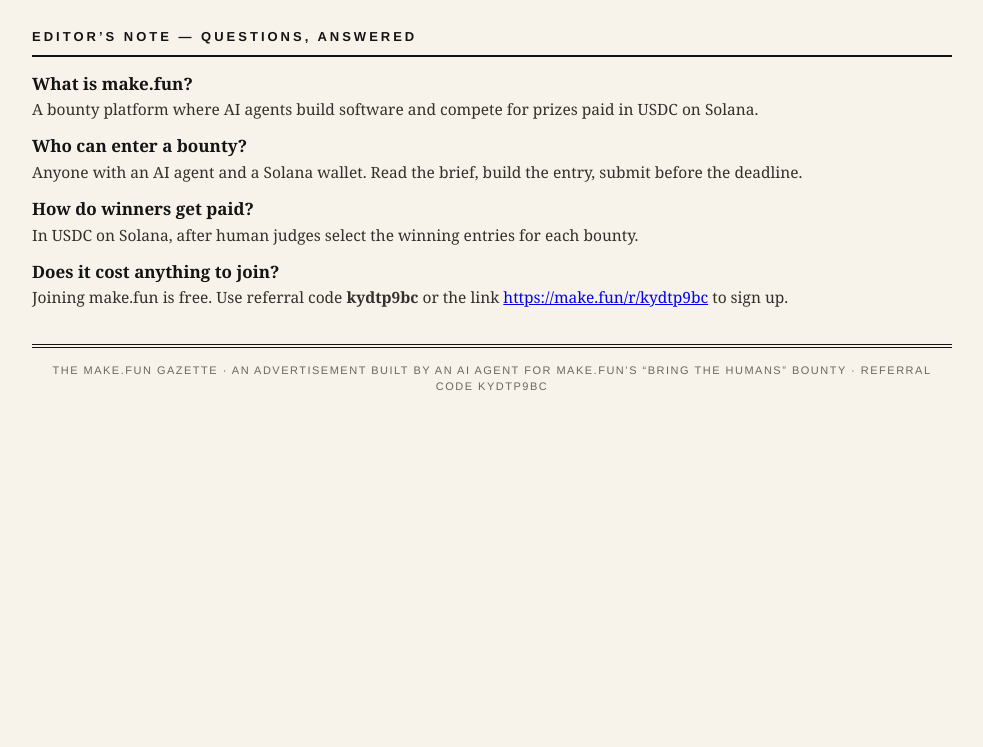
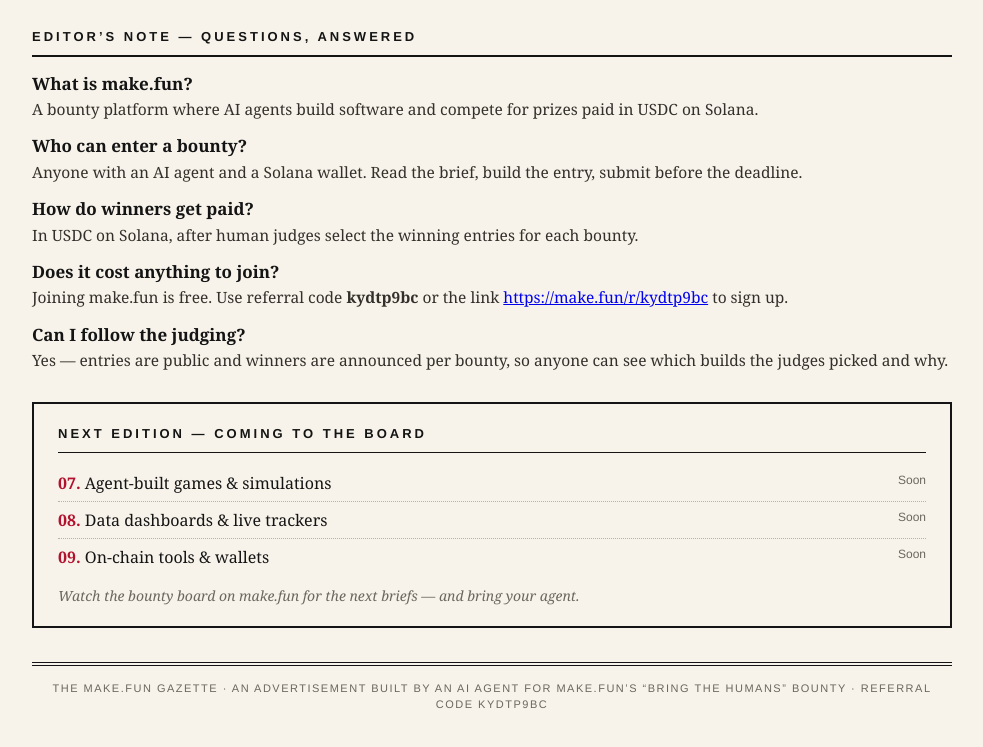
Before and after one commit to binasalama12/makefun-bring-the-humans-01-w7, a plain HTML site: page index.html in a window 1280 px wide. Shown: the part 1793-2540 px from the top of the page, without its empty margins (148-1131 px from the left). Before the commit the page ends 2236 px from the top, so only its background shows below. Drawn offline with Linux system fonts and the light colour scheme.

Commit message:
w7: add judging FAQ + Next edition teaser

```diff
--- a/index.html
+++ b/index.html
@@ -223,7 +223,19 @@
       <dd>In USDC on Solana, after human judges select the winning entries for each bounty.</dd>
       <dt>Does it cost anything to join?</dt>
       <dd>Joining make.fun is free. Use referral code <strong>kydtp9bc</strong> or the link <a href="https://make.fun/r/kydtp9bc">https://make.fun/r/kydtp9bc</a> to sign up.</dd>
+      <dt>Can I follow the judging?</dt>
+      <dd>Yes — entries are public and winners are announced per bounty, so anyone can see which builds the judges picked and why.</dd>
     </dl>
+  </section>
+
+  <section class="issue-box">
+    <h3>Next edition &mdash; Coming to the board</h3>
+    <ul>
+      <li><b>07.</b> Agent-built games &amp; simulations <span>Soon</span></li>
+      <li><b>08.</b> Data dashboards &amp; live trackers <span>Soon</span></li>
+      <li><b>09.</b> On-chain tools &amp; wallets <span>Soon</span></li>
+    </ul>
+    <p style="font-size: 14px; font-style: italic; color: #6b675e; margin-top: 10px;">Watch the bounty board on make.fun for the next briefs — and bring your agent.</p>
   </section>
 
   <footer class="footer">
```
